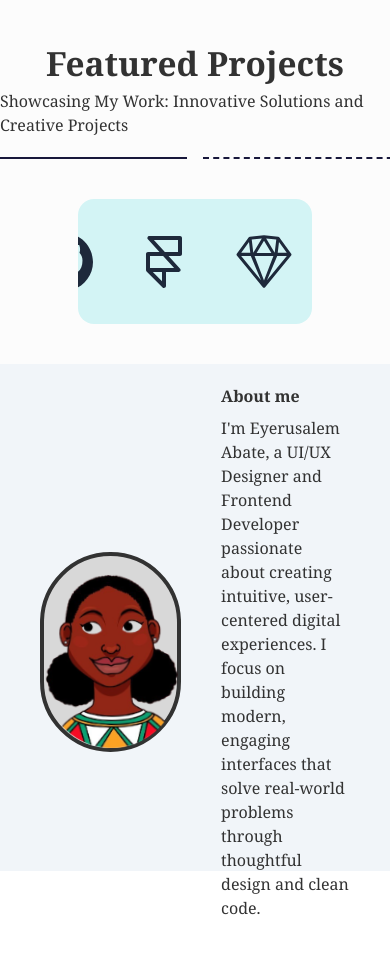
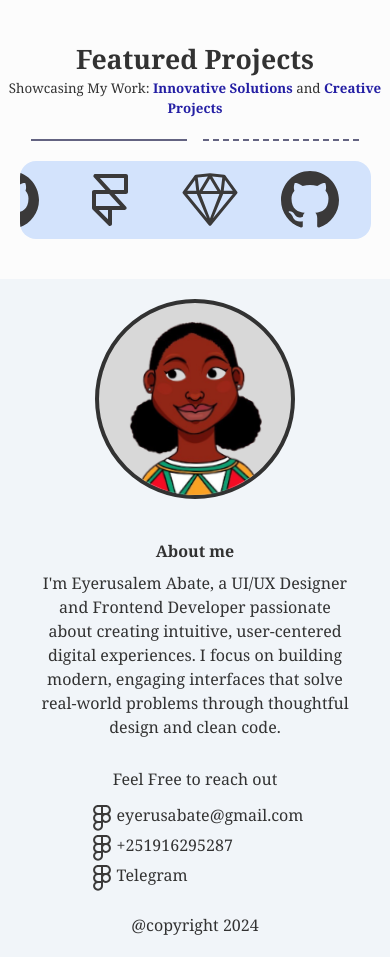
Before and after one commit to yayne30/myPortfolio, a React (Vite) app: page / in a window 390 px wide. Shown: the part 3620-4577 px from the top of the page. Before the commit the page ends 4540 px from the top, so only its background shows below. Built offline with nearby package versions, Linux system fonts and the light colour scheme.

Commit message:
add responsiveness to contact section

```diff
--- a/src/components/contactme/contact.tsx
+++ b/src/components/contactme/contact.tsx
@@ -1,8 +1,10 @@
+import { FigmaLogoIcon } from "@radix-ui/react-icons";
 import profile from "../../assets/profile.png";
 const ContactMe = () => {
   return (
-    <div className="bg-slate-100 w-screen h-[60vh] flex max-md:flex-col px-10 py-5">
-      <div className="w-[60%] max-md:w-[100%]  flex gap-10 items-center ">
+    <div className="flex bg-slate-100 w-screen h-max pb-5 flex-col justify-center items-center">
+    <div className=" flex max-lg:flex-col max-lg:gap-7 px-10 py-5 justify-center items-center">
+      <div className="w-[60%] max-lg:w-[100%] max-lg:flex-col   flex gap-10 items-center ">
         <div className="h-[200px] w-[200px] rounded-full bg-[#d8d8d8] border-4 border-[#323232] ">
           <img
             className="h-[100%] w-[100%] rounded-full object-cover animate-wiggle"
@@ -10,7 +12,7 @@ const ContactMe = () => {
             alt="Profile"
           />
         </div>
-        <div className="w-[60%] flex flex-col gap-2">
+        <div className="w-[60%] max-lg:w-[100%] text-center  flex flex-col gap-2">
           <h1 className="text-[12pt] font-extrabold"> About me</h1>
         <p className="w-[100%]">
           I'm Eyerusalem Abate, a UI/UX Designer and Frontend Developer
@@ -21,23 +23,32 @@ const ContactMe = () => {
           </div>
 
       </div>
-      <div className="w-[40%] max-md:hidden ">
-        <div className="flex flex-col w-full  items-center gap-5  ">
-          <div className="flex flex-col gap-3 items-center">
-            <h1 className="font-extrabold text-[20pt]"> Contact Me </h1>
-          </div>
-          <input
-            type="email"
-            className="w-[60%] bg-transparent border-2 px-3 "
-            placeholder="abcdefg@gmail.com"
-          ></input>
-          <input
-            type="text"
-            className="w-[60%] h-[10rem] bg-transparent border-2"
+      <div className="w-[40%] flex flex-col max-lg:w-[100%] gap-3 items-center justify-center">
+        <h1>Feel Free to reach out</h1>
+        <div>
 
-          ></input>
-          <button className="border-2 px-7 py-1 bg-[#2c68ea] text-white"> Send </button>
+        <div className="flex">
+        <FigmaLogoIcon width={30} height={30} className="text-[#3a3939] " />
+        <h1>eyerusabate@gmail.com</h1>
         </div>
+        <div className="flex">
+        <FigmaLogoIcon width={30} height={30} className="text-[#3a3939] " />
+        <h1>+251916295287</h1>
+
+      </div>
+      <div className="flex">
+        <FigmaLogoIcon width={30} height={30} className="text-[#3a3939] " />
+        <h1>Telegram</h1>
+
+      </div>
+
+        </div>
+        </div>
+
+
+      </div>
+      <div>
+        @copyright 2024
       </div>
     </div>
   );
--- a/src/components/toolkit/toolkit.tsx
+++ b/src/components/toolkit/toolkit.tsx
@@ -6,40 +6,39 @@ import {
 } from "@radix-ui/react-icons";
 
 const LOGOS = [
-  <FigmaLogoIcon width={70} height={70} className="text-slate-800" />,
-  <FramerLogoIcon width={70} height={70} className="text-slate-800" />,
-  <SketchLogoIcon width={70} height={70} className=" text-slate-800" />,
-  <GitHubLogoIcon width={70} height={70} className="text-slate-800" />,
-  <FramerLogoIcon width={70} height={70} className="text-slate-800" />,
-  <SketchLogoIcon width={70} height={70} className=" text-slate-800" />,
-  <GitHubLogoIcon width={70} height={70} className="text-slate-800" />,
-  <FramerLogoIcon width={70} height={70} className="text-slate-800" />,
-  <SketchLogoIcon width={70} height={70} className=" text-slate-800" />,
-  <GitHubLogoIcon width={70} height={70} className="text-slate-800" />,
+  <FigmaLogoIcon width={70} height={70} className="text-[#3a3939] " />,
+  <FramerLogoIcon width={70} height={70} className="text-[#3a3939]" />,
+  <SketchLogoIcon width={70} height={70} className=" text-[#3a3939]" />,
+  <GitHubLogoIcon width={70} height={70} className="text-[#3a3939]" />,
+  <FramerLogoIcon width={70} height={70} className="text-[#3a3939]" />,
+  <SketchLogoIcon width={70} height={70} className=" text-[#3a3939]" />,
+  <GitHubLogoIcon width={70} height={70} className="text-[#3a3939]" />,
+  <FramerLogoIcon width={70} height={70} className="text-[#3a3939]" />,
+  <SketchLogoIcon width={70} height={70} className=" text-[#3a3939]" />,
+  <GitHubLogoIcon width={70} height={70} className="text-[#3a3939]" />,
 ];
 
 const ToolKit = () => {
   return (
     <div className="h-max pb-10 mt-20">
-      <div className="flex flex-col  items-center gap-5  mb-10">
+      <div className="flex flex-col  items-center gap-5 mb-20 max-lg:mb-5 ">
         <div className="flex flex-col items-center">
-          <h1 className="font-extrabold text-[30pt] max-md:text-[25pt]"> Featured Projects </h1>
-          <p className="font-light text-[16pt] max-md:text-[12pt]">
-            Showcasing My Work: Innovative Solutions and Creative Projects
-          </p>
+        <h1 className="font-extrabold text-[30pt] max-md:text-[20pt]"> Featured Projects </h1>
+        <p className="font-light text-[16pt] max-md:text-[10pt] max-md:w-[100vw] text-center">
+          Showcasing My Work: <strong className="text-[#241fa4] font-extrabold">Innovative Solutions</strong> and <strong className="text-[#241fa4] font-extrabold">Creative Projects</strong>
+        </p>
         </div>
         <div className="flex gap-4">
-          <div className="w-[300px] border-t-2  border-[#17173b] max-md:w-[200px]"></div>
-          <div className="w-[300px] border-t-2 border-dashed border-[#17173b]  max-md:w-[200px]"></div>
+          <div className="w-[40vw] border-t-2 max-md:w-[40vw] border-[#636381] "></div>
+          <div className="w-[40vw] border-t-2 max-md:w-[40vw] border-dashed border-[#636381] "></div>
         </div>
       </div>
-      <div className="flex flex-col items-center gap-10 ">
         <div className="flex flex-col items-center gap-10">
-          <div className="relative m-auto w-[60vw] h-[125px] overflow-hidden rounded-2xl bg-[#d3f4f5]">
+          <div className="relative m-auto w-[60vw] max-lg:w-[90vw] h-max p-1 overflow-hidden rounded-2xl bg-[#d3e3fc]">
             <div className="animate-infinite-slider flex  h-full gap-10">
               {LOGOS.map((logo, index) => (
                 <div
-                  className="slide flex w-[60px] items-center justify-center"
+                  className="slide  flex w-[60px] items-center justify-center"
                   key={index}
                 >
                   {logo}
@@ -58,7 +57,7 @@ const ToolKit = () => {
           </div>
         </div>
       </div>
-    </div>
+
   );
 };
 
--- a/src/index.css
+++ b/src/index.css
@@ -54,6 +54,25 @@
 }
 
 .slide:hover {
-  transform: scale(1.03);
+  transform: scale(1.3);
+
   z-index: 10;
 }
+.tooltip{
+  position: relative;
+}
+.tooltip::after{
+  content:"figma";
+  display:none;
+  position: absolute;
+  top: 60%;
+  left:50%;
+  transform: translateX(-50%); /* Center the tooltip horizontally */
+  color: #3c3c3c; /* Tooltip text color */
+  padding: 5px; /* Add some padding to the tooltip */
+  border-radius: 5px; /* Add rounded corners to the tooltip */
+  white-space: nowrap; /* Prevent line breaks in tooltip text */
+}
+.tooltip:hover::after {
+  display: block; /* Show the tooltip when hovering over the button */
+}
```
